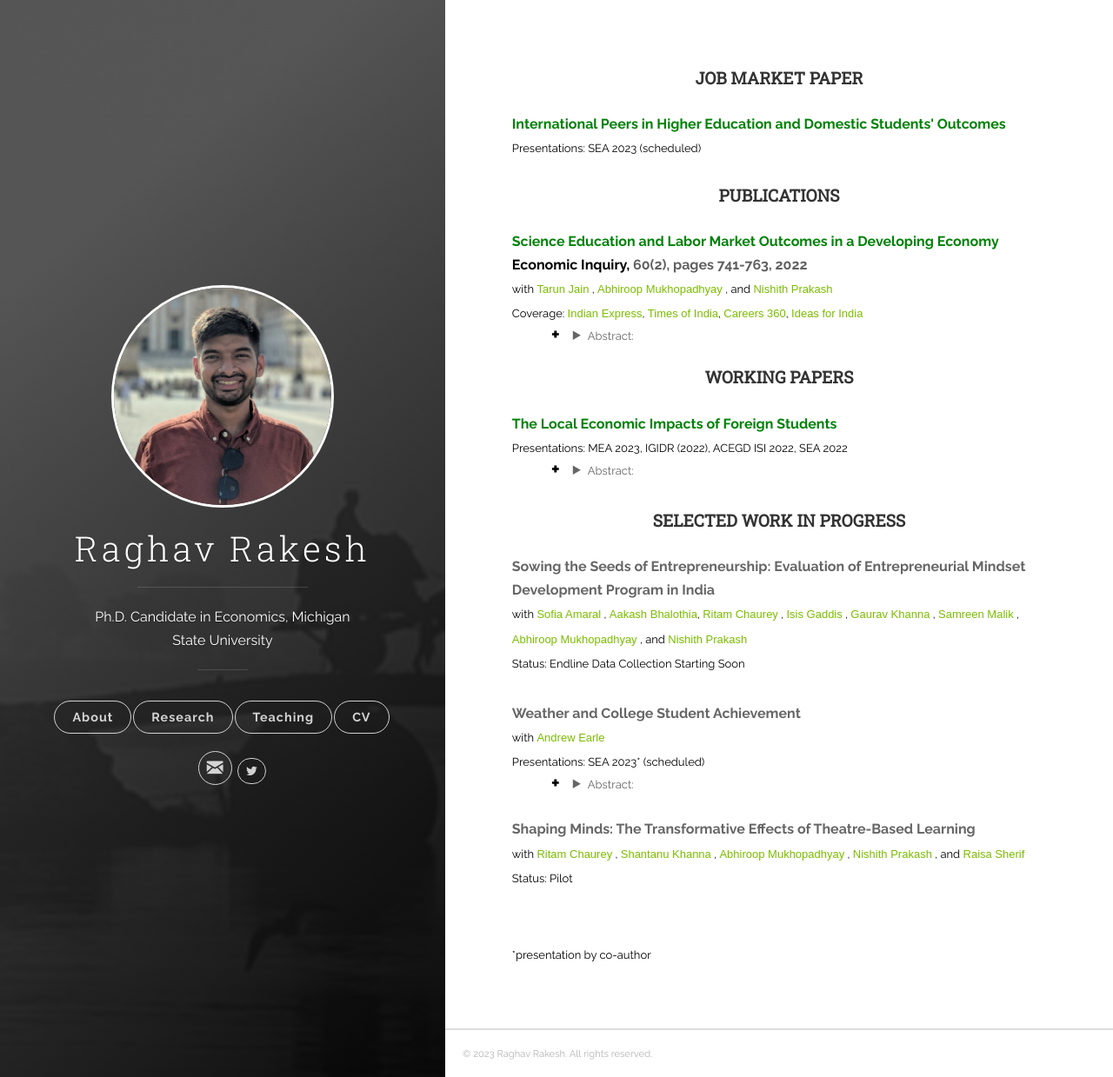
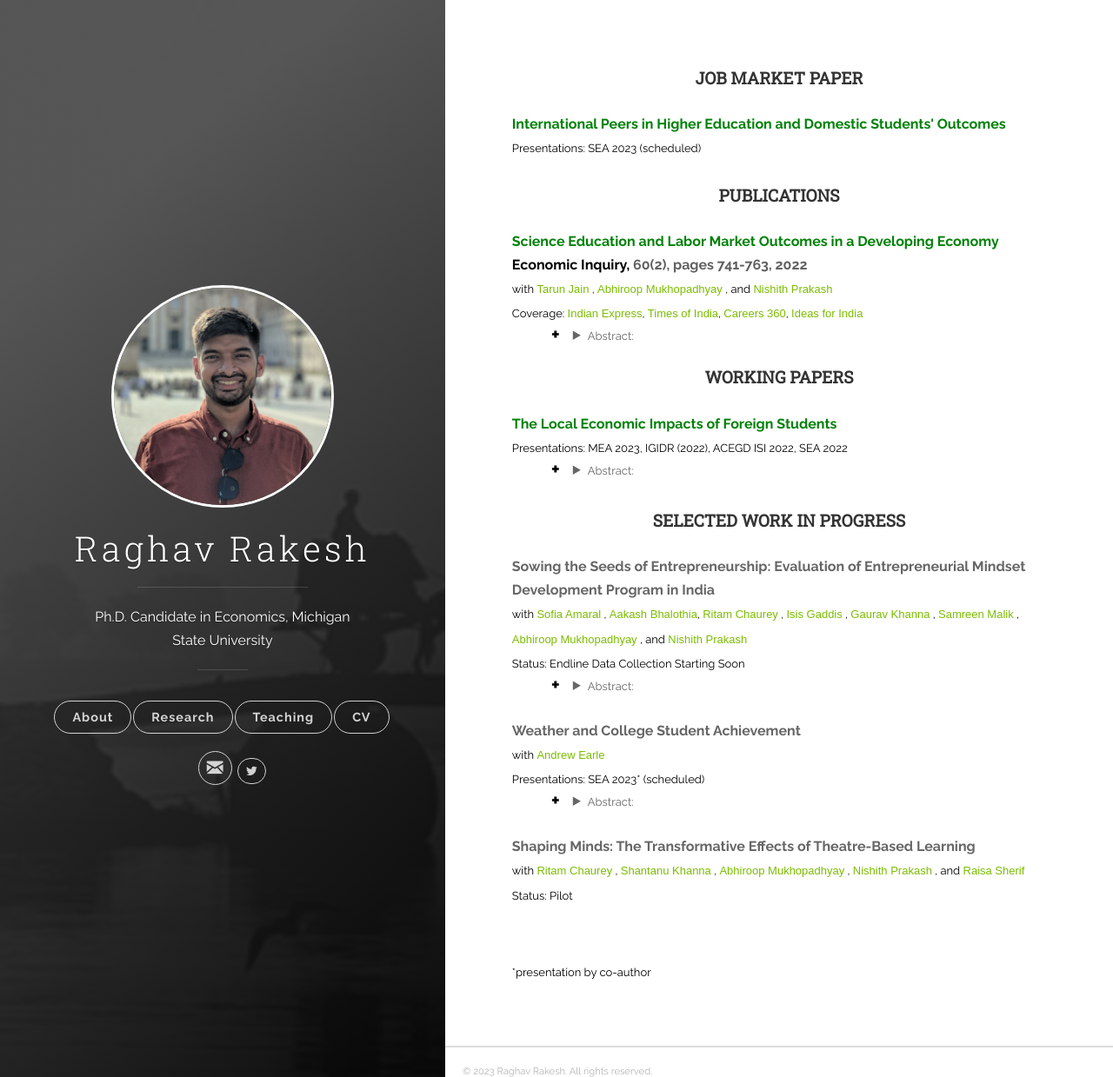
Before and after one commit to raghavrakesh/raghavrakesh.github.io, a Jekyll site: the page built from _posts/2018-06-13-research.markdown, in a window 1280 px wide and 1239 px high. Shown: the whole window at 87% size. Built offline with Jekyll 4.4.1, drawn with Linux system fonts in a browser that asks for light colours.

Commit message:
Update 2018-06-13-research.markdown

```diff
--- a/_posts/2018-06-13-research.markdown
+++ b/_posts/2018-06-13-research.markdown
@@ -137,6 +137,20 @@ tags: [jekyll]
   </b>
 </p>
 
+<ul style="margin-top:-17px;">
+  <details>
+    <summary>
+      <font size="2">Abstract:</font>
+    </summary>
+    <p>
+      <font size="2" style="color:#000000;">
+        Growing evidence shows that new economic opportunities and challenges will make many existing workforce skill profiles obsolete in the medium and long run. There is a growing demand for entrepreneurial and soft skills. However, employers often struggle to find workers with high levels of these skills. To build skills for a volatile and evolving labor market, the Government of Andhra Pradesh (GoAP), India, launched a state-wide program, the Entrepreneurship Mindset Development Program (EMDP), in state government schools in the Academic Year (AY) 2022-23. The program consists of a unique curriculum to train students of Grade 9 on entrepreneurial skills and mindsets over an entire academic year. This paper evaluates this program. Working closely with the GoAP and the implementation NGOs on the rollout of the program, we have designed a randomized control trial (RCT), where 50 sub-districts are randomly assigned to the control group. The remaining 630 sub-districts of the state receive the program; however, randomly sampled 75 sub-districts form the treatment group in the study sample. Using primary surveys and lab experiments, we measure the impact of the program on various entrepreneurial skills and related outcomes.
+      </font>
+    </p>
+  </details>
+</ul>
+
+
 
 <p style="margin-top:30px;">
   <b>
```
